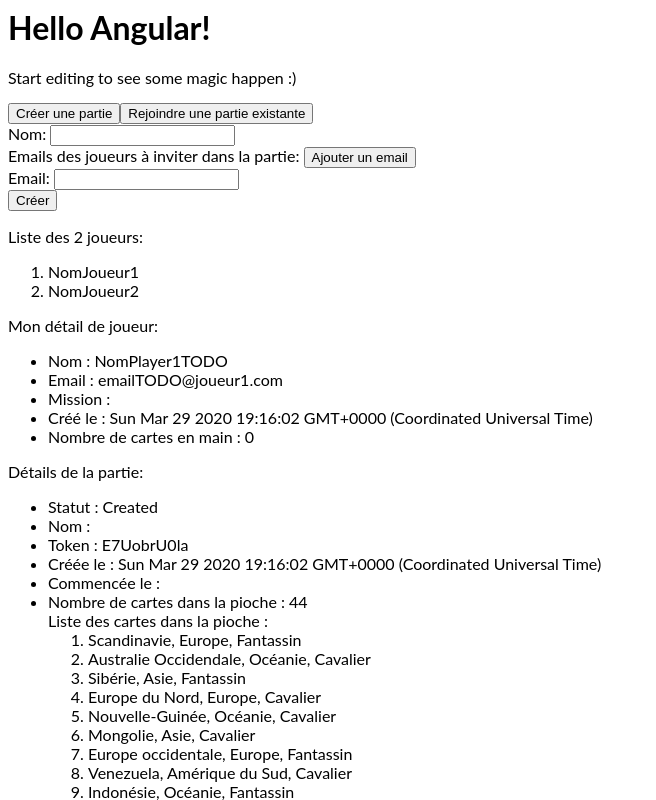
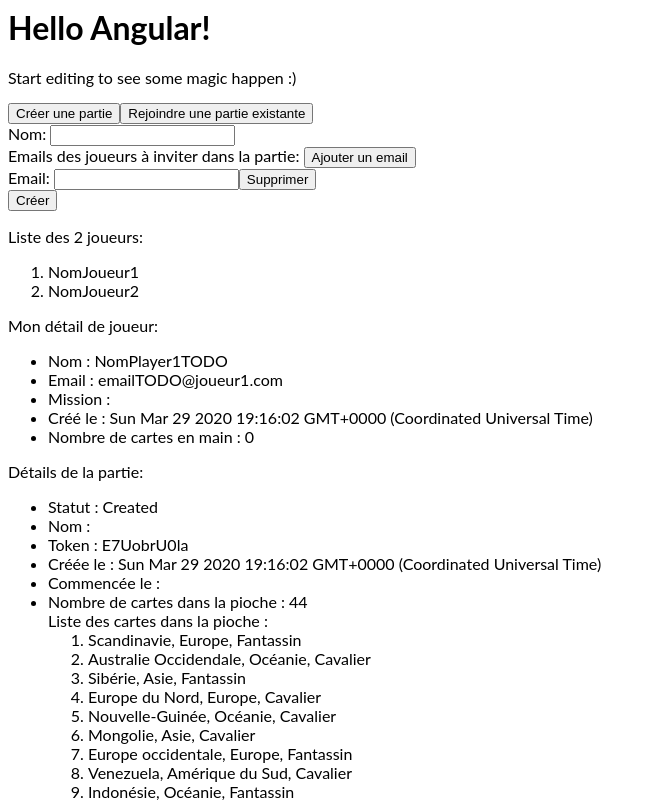
Before and after one commit to dracito/risk-game-manager, an Angular app: page / in a window 1280 px wide. Both pictures are taken after a click on the button "Créer une partie". Shown: the top 800 px of the page, without its empty margins (0-656 px from the left). Built offline with nearby package versions, Linux system fonts and the light colour scheme.

Commit message:
2 files modified

```diff
--- a/src/app/games/game-create/game-create.component.html
+++ b/src/app/games/game-create/game-create.component.html
@@ -6,14 +6,15 @@
     </label>
   </div>
   <div formArrayName="emails">
-  Emails des joueurs à inviter dans la partie: <button (click)="addEmails()">Ajouter un email</button>
-
+  Emails des joueurs à inviter dans la partie:
+  <button (click)="addEmails()">Ajouter un email</button>
   <div *ngFor="let email of emails.controls; let i=index">
     <!-- The repeated email template -->
     <label>
       Email:
       <input type="text" [formControlName]="i">
     </label>
+    <button (click)="removeEmail(i)">Supprimer</button>
   </div>
 </div>
   <button class="button" type="submit">Créer</button>
--- a/src/app/games/game-create/game-create.component.ts
+++ b/src/app/games/game-create/game-create.component.ts
@@ -41,6 +41,11 @@
   }
 
   addEmails() {
-    this.emails.push(this.fb.control(''));
+    if(this.emails.length < 5) //Pas plus de 6 joueurs donc pas plus de 5 invités.
+      this.emails.push(this.fb.control(''));
+  }
+
+  removeEmail(i){
+    this.emails.removeAt(i);
   }
 }
```
